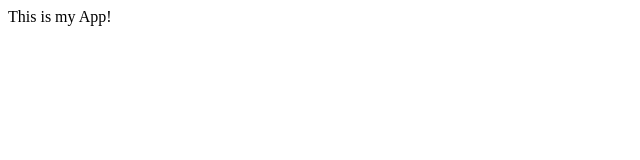
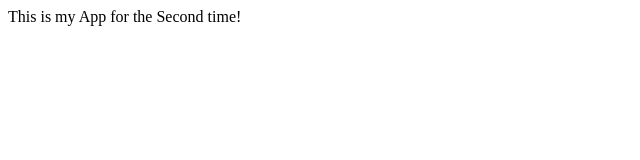
Before and after one commit to Shunmugapriyansp/sampleGitRepo, a plain HTML site: page index.html in a window 1280 px wide. Shown: the whole page, without its empty margins (0-640 px from the left). Drawn offline with Linux system fonts and the light colour scheme.

Commit message:
just for a change

```diff
--- a/index.html
+++ b/index.html
@@ -2,5 +2,5 @@
 <head>
 <title>MyApp</title>
 </head>
-<body>This is my App!</body>
+<body>This is my App for the Second time!</body>
 </html>
```
